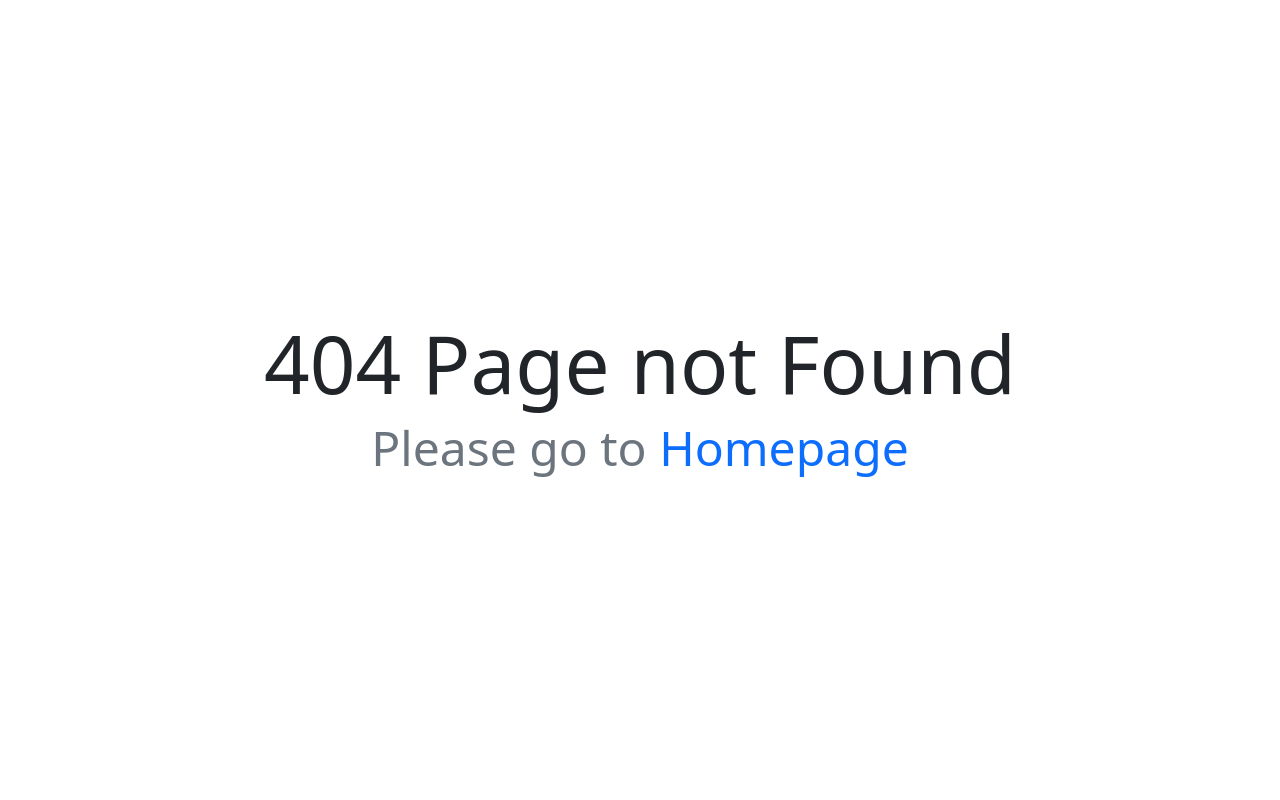
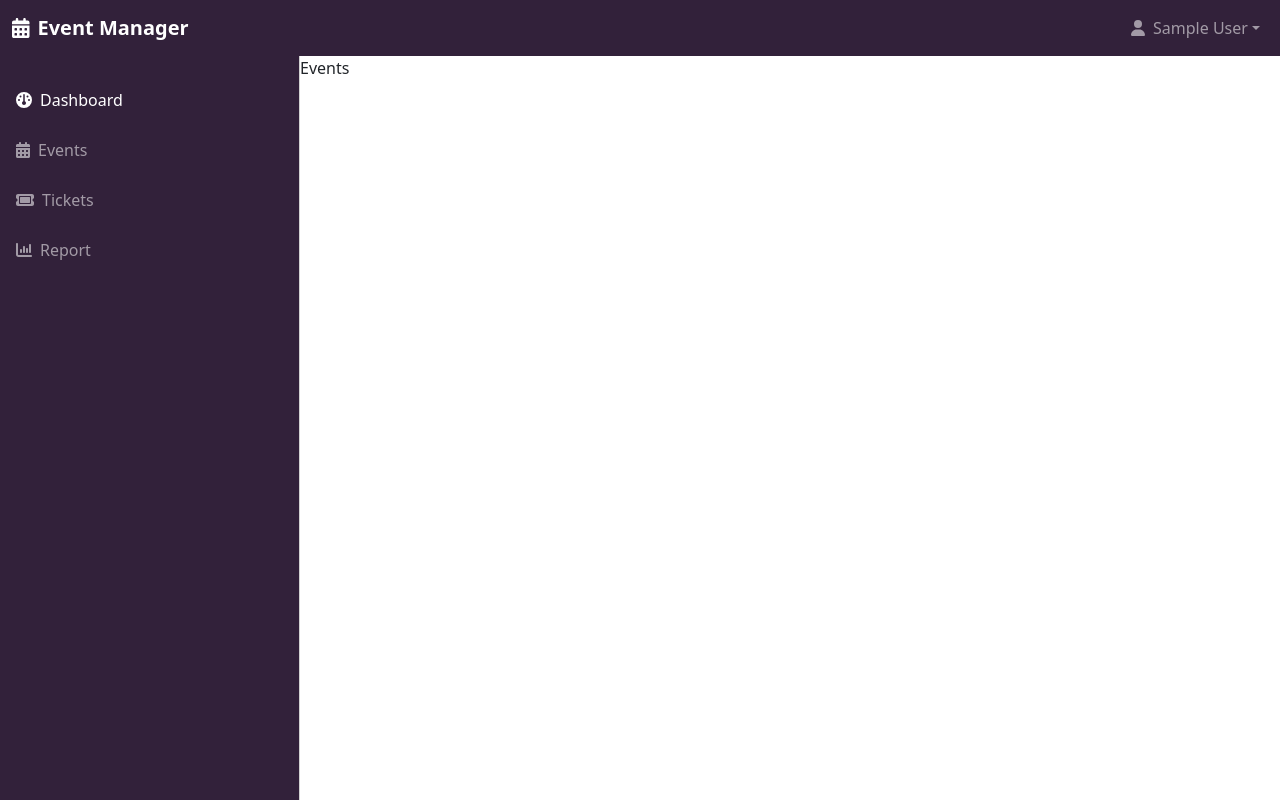
Before and after one commit to ArslanAfzal70/event-system, a Vue app: page /events in a window 1280 px wide. Before the commit this address had no page. Built offline with nearby package versions, Linux system fonts and the light colour scheme; sample sign-in values are in the browser's storage.

Commit message:
Created Components For all Dashboard pages
Created Components For all Dashboard pages

```diff
--- a/src/components/SidebarMenu.vue
+++ b/src/components/SidebarMenu.vue
@@ -11,22 +11,23 @@
                         </router-link>
                     </li>
                     <li>
-                        <a href="#" class="nav-link px-3">
+                        <router-link to="/events" class="nav-link px-3">
                             <font-awesome-icon icon="fa-solid fa-calendar-days" />
-                            <span class="ps-2">Event</span>
-                        </a>
+                            <span class="ps-2">Events</span>
+                        </router-link>
                     </li>
                     <li>
-                        <a href="#" class="nav-link px-3 ">
+                        <router-link to="/tickets" class="nav-link px-3">
                             <font-awesome-icon icon="fa-solid fa-ticket" />
                             <span class="ps-2">Tickets</span>
-                        </a>
+                        </router-link>
+
                     </li>
                     <li>
-                        <a href="#" class="nav-link px-3 ">
+                        <router-link to="/report" class="nav-link px-3">
                             <font-awesome-icon icon="fa-solid fa-chart-column" />
                             <span class="ps-2">Report</span>
-                        </a>
+                        </router-link>
                     </li>
                 </ul>
             </nav>
--- a/src/router/index.js
+++ b/src/router/index.js
@@ -2,6 +2,9 @@ import Vue from "vue";
 import VueRouter from "vue-router";
 import LoginView from "../views/LoginView.vue";
 import DashboardView from "../views/DashboardView.vue";
+import EventsView from "../views/EventsView.vue";
+import TicketsView from "../views/TicketsView.vue";
+import ReportView from "../views/ReportView.vue";
 import DefaultView from "../views/DefaultView.vue";
 import PageNotFoundView from "../views/PageNotFoundView.vue";
 
@@ -39,6 +42,24 @@ const routes = [
         component: DashboardView,
         meta: { requiresAuth: true },
       },
+      {
+        path: "events",
+        name: "events",
+        component: EventsView,
+        meta: { requiresAuth: true },
+      },
+      {
+        path: "tickets",
+        name: "tickets",
+        component: TicketsView,
+        meta: { requiresAuth: true },
+      },
+      {
+        path: "report",
+        name: "report",
+        component: ReportView,
+        meta: { requiresAuth: true },
+      },
     ],
   },
   // {
--- /dev/null
+++ b/src/views/EventsView.vue
@@ -0,0 +1,14 @@
+<template>
+    <div>
+        Events
+    </div>
+</template>
+<script>
+
+export default {
+    name: 'EventsView',
+
+}
+</script>
+<style>
+</style>
--- /dev/null
+++ b/src/views/ReportView.vue
@@ -0,0 +1,14 @@
+<template>
+    <div>
+        Report
+    </div>
+</template>
+<script>
+
+export default {
+    name: 'ReportView',
+
+}
+</script>
+<style>
+</style>
--- /dev/null
+++ b/src/views/TicketsView.vue
@@ -0,0 +1,14 @@
+<template>
+    <div>
+        Tickets
+    </div>
+</template>
+<script>
+
+export default {
+    name: 'TicketsView',
+
+}
+</script>
+<style>
+</style>
```
